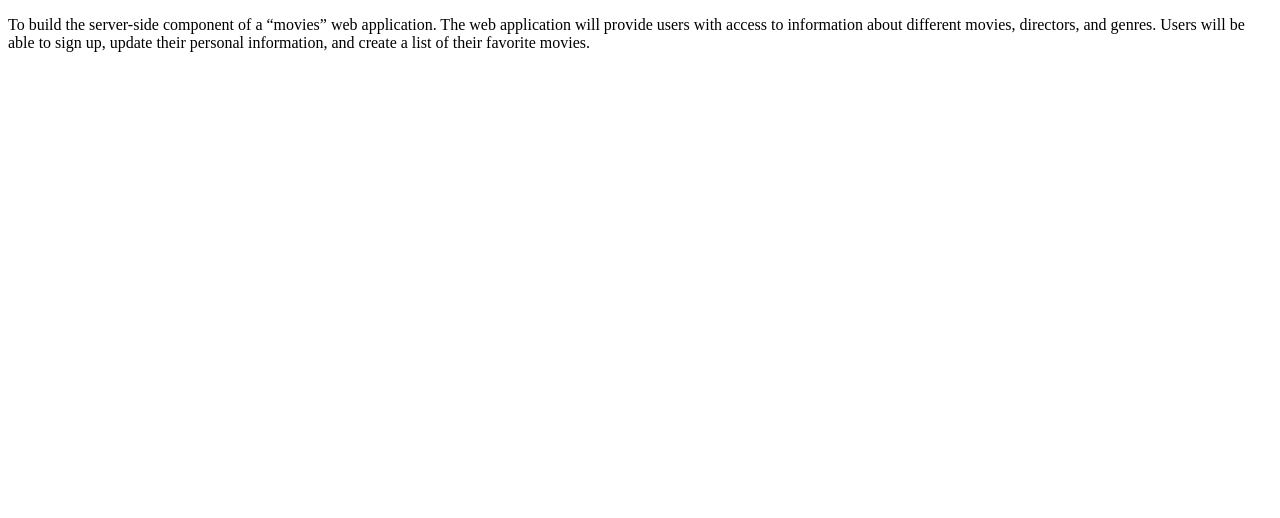
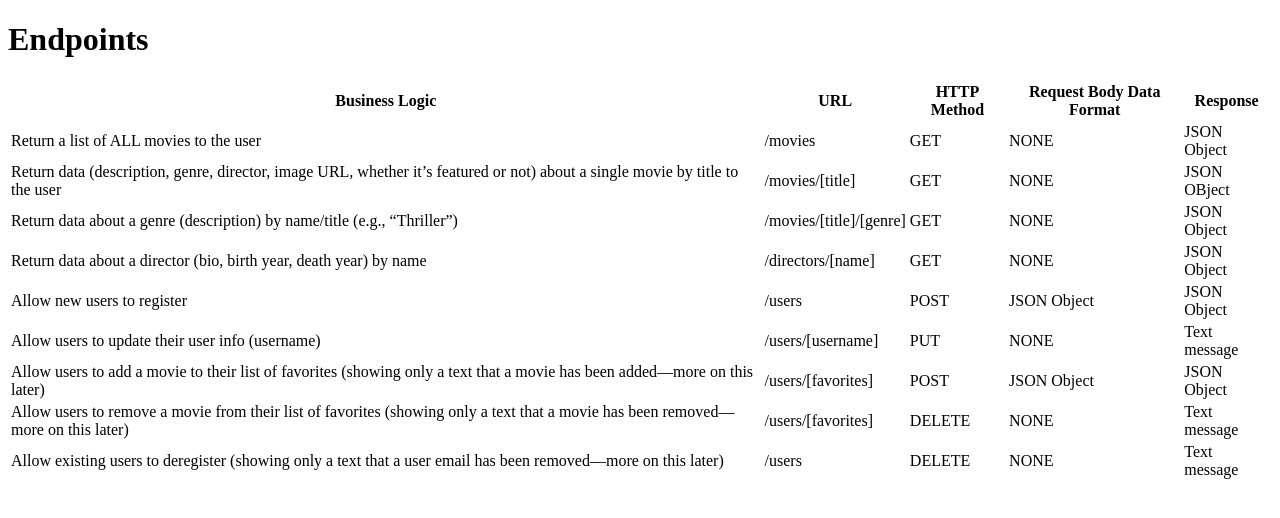
Before and after one commit to Kodeiak/movie-api, a website: page public/documentation.html in a window 1280 px wide. Drawn offline with Linux system fonts and the light colour scheme.

Commit message:
add endpoint documentation

```diff
--- a/public/documentation.html
+++ b/public/documentation.html
@@ -6,13 +6,79 @@
 <body>
   <main>
     <div>
-      <p>
-        To build the server-side component of a “movies” web application. The web
-  application will provide users with access to information about different
-  movies, directors, and genres. Users will be able to sign up, update their
-  personal information, and create a list of their favorite movies.
-
-      </p>
+      <h1>Endpoints</h1>
+      <table>
+        <tr class="column-headers">
+          <th>Business Logic</th>
+          <th>URL</th>
+          <th>HTTP Method</th>
+          <th>Request Body Data Format</th>
+          <th>Response</th>
+        </tr>
+        <tr>
+          <td>Return a list of ALL movies to the user</td>
+          <td>/movies</td>
+          <td>GET</td>
+          <td>NONE</td>
+          <td>JSON Object</td>
+        </tr>
+        <tr>
+          <td>Return data (description, genre, director, image URL, whether it’s featured or not) about a single movie by title to the user</td>
+          <td>/movies/[title]</td>
+          <td>GET</td>
+          <td>NONE</td>
+          <td>JSON OBject</td>
+        </tr>
+        <tr>
+          <td>Return data about a genre (description) by name/title (e.g., “Thriller”)</td>
+          <td>/movies/[title]/[genre]</td>
+          <td>GET</td>
+          <td>NONE</td>
+          <td>JSON Object</td>
+        </tr>
+        <tr>
+          <td>Return data about a director (bio, birth year, death year) by name</td>
+          <td>/directors/[name]</td>
+          <td>GET</td>
+          <td>NONE</td>
+          <td>JSON Object</td>
+        </tr>
+        <tr>
+          <td>Allow new users to register</td>
+          <td>/users</td>
+          <td>POST</td>
+          <td>JSON Object</td>
+          <td>JSON Object</td>
+        </tr>
+        <tr>
+          <td>Allow users to update their user info (username)</td>
+          <td>/users/[username]</td>
+          <td>PUT</td>
+          <td>NONE</td>
+          <td>Text message</td>
+        </tr>
+        <tr>
+          <td>Allow users to add a movie to their list of favorites (showing only a text that a movie has been added—more on this later)</td>
+          <td>/users/[favorites]</td>
+          <td>POST</td>
+          <td>JSON Object</td>
+          <td>JSON Object</td>
+        </tr>
+        <tr>
+          <td>Allow users to remove a movie from their list of favorites (showing only a text that a movie has been removed—more on this later)</td>
+          <td>/users/[favorites]</td>
+          <td>DELETE</td>
+          <td>NONE</td>
+          <td>Text message</td>
+        </tr>
+        <tr>
+          <td>Allow existing users to deregister (showing only a text that a user email has been removed—more on this later)</td>
+          <td>/users</td>
+          <td>DELETE</td>
+          <td>NONE</td>
+          <td>Text message</td>
+        </tr>
+      </table>
     </div>
 
   </main>
```
